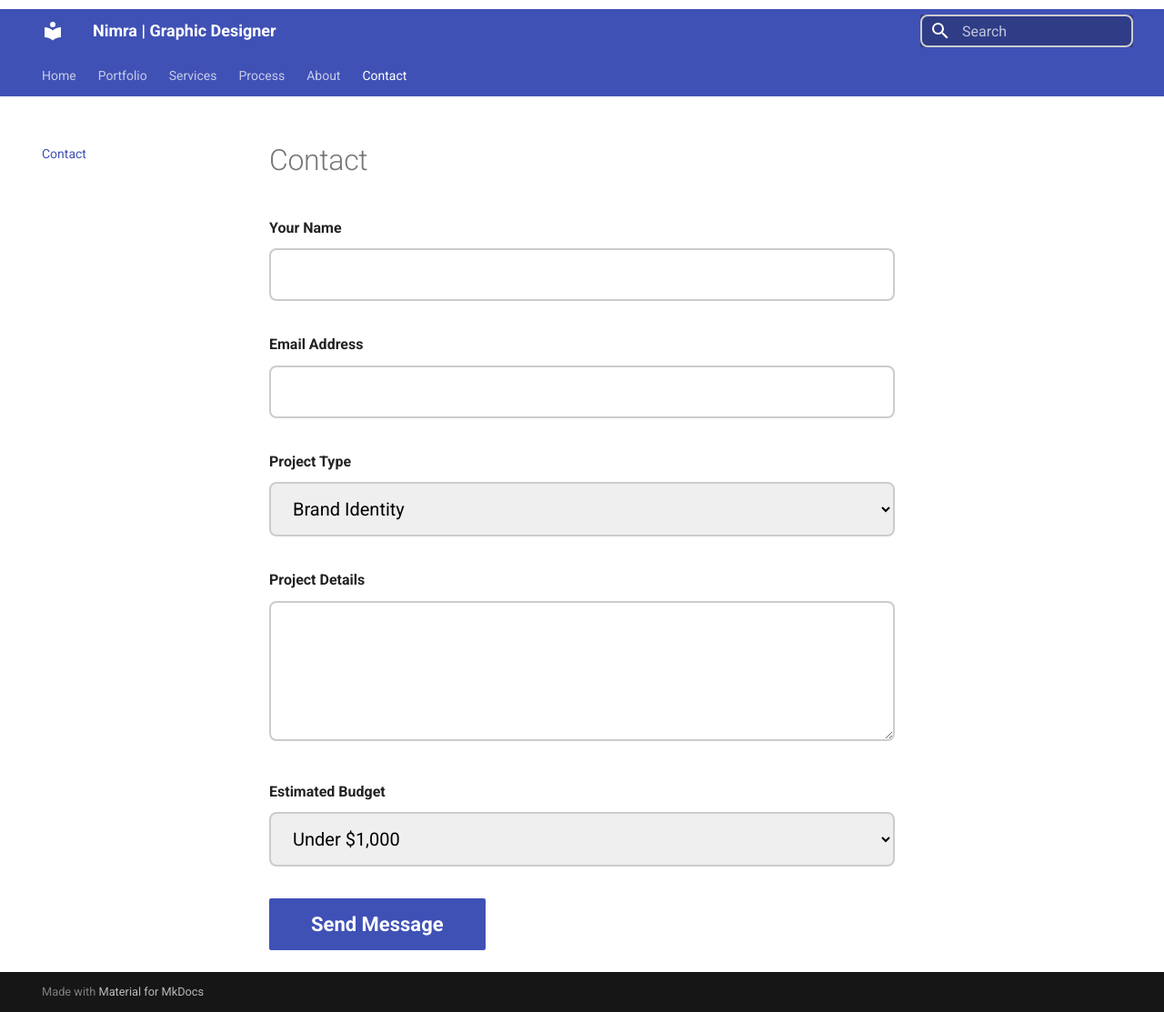
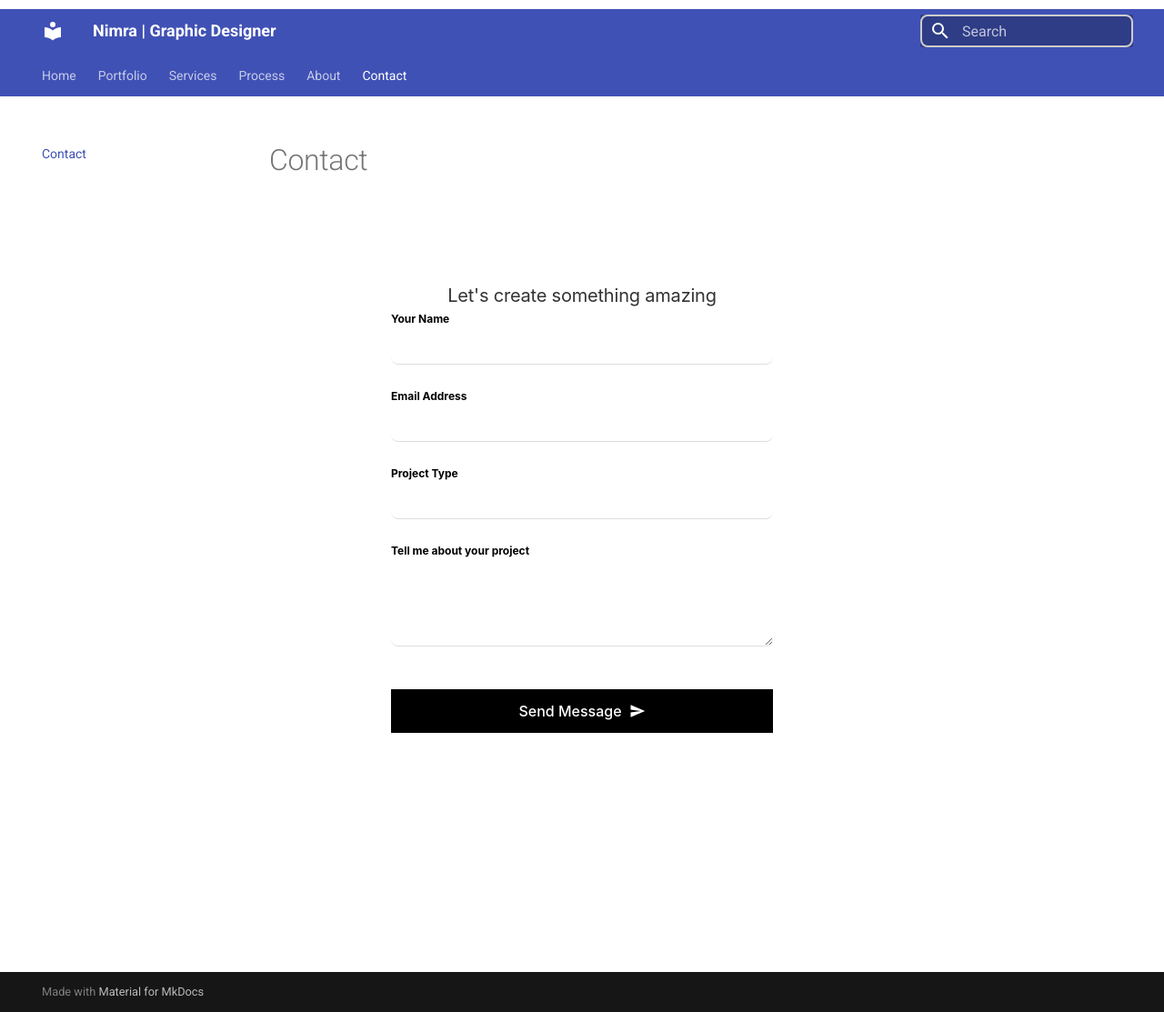
Before and after one commit to Haroon1056/graphic-portfolio, an MkDocs documentation site: the page built from docs/contact.md, in a window 1280 px wide and 1113 px high. Shown: the whole window at 91% size. Built offline with MkDocs 1.6.1 and Material for MkDocs 9.7.7, drawn with Linux system fonts in a browser that asks for light colours; some of the changed lines change nothing that is shown.

Commit message:
update portfolio

```diff
--- a/docs/assets/css/custom.css
+++ b/docs/assets/css/custom.css
@@ -87,7 +87,7 @@
 }
 
 .highlight {
-  color: #5921f5;
+  color: #ff5e57;
   font-weight: bold;
 }
 
--- a/docs/contact.md
+++ b/docs/contact.md
@@ -1,35 +1,162 @@
-<form action="https://formspree.io/f/xblovbqb" method="POST">
-  <input type="hidden" name="_subject" value="New submission from graphic portfolio contact form" />
-  <div class="form-group">
+<form action="https://formspree.io/f/mblyrwyp" method="POST" class="designer-form">
+  <h3 class="form-title">Let's create something amazing</h3>
+
+  <div class="input-group">
+    <input type="text" name="name" id="name" required>
     <label for="name">Your Name</label>
-    <input type="text" id="name" name="name" required>
+    <div class="underline"></div>
   </div>
-  <div class="form-group">
+
+  <div class="input-group">
+    <input type="email" name="email" id="email" required>
     <label for="email">Email Address</label>
-    <input type="email" id="email" name="email" required>
+    <div class="underline"></div>
   </div>
-  <div class="form-group">
-    <label for="project">Project Type</label>
-    <select id="project" name="project">
+
+  <div class="input-group">
+    <select name="project" id="project">
+      <option value=""></option>
       <option value="branding">Brand Identity</option>
       <option value="packaging">Packaging Design</option>
       <option value="print">Print Design</option>
-      <option value="web">Web Design</option>
-      <option value="other">Other</option>
     </select>
+    <label for="project">Project Type</label>
+    <div class="underline"></div>
   </div>
-  <div class="form-group">
-    <label for="message">Project Details</label>
-    <textarea id="message" name="message" rows="5" required></textarea>
+
+  <div class="input-group">
+    <textarea name="message" id="message" rows="3" required></textarea>
+    <label for="message">Tell me about your project</label>
+    <div class="underline"></div>
   </div>
-  <div class="form-group">
-    <label for="budget">Estimated Budget</label>
-    <select id="budget" name="budget">
-      <option value="under-1k">Under $1,000</option>
-      <option value="1k-3k">$1,000 - $3,000</option>
-      <option value="3k-5k">$3,000 - $5,000</option>
-      <option value="5k-plus">$5,000+</option>
-    </select>
-  </div>
-  <button type="submit" class="md-button md-button--primary">Send Message</button>
+
+  <button type="submit" class="submit-btn">
+    <span>Send Message</span>
+    <svg viewBox="0 0 24 24"><path d="M2.01 21L23 12 2.01 3 2 10l15 2-15 2z"/></svg>
+  </button>
 </form>
+
+<style>
+.designer-form {
+  max-width: 500px;
+  margin: 0 auto;
+  padding: 2rem;
+  font-family: 'Inter', -apple-system, sans-serif;
+  color: #333;
+}
+
+.form-title {
+  font-weight: 600;
+  font-size: 1.5rem;
+  margin-bottom: 2rem;
+  text-align: center;
+  letter-spacing: -0.5px;
+}
+
+.input-group {
+  position: relative;
+  margin-bottom: 2rem;
+}
+
+.input-group label {
+  position: absolute;
+  top: 12px;
+  left: 0;
+  transition: all 0.3s ease;
+  pointer-events: none;
+  color: #777;
+}
+
+.input-group input,
+.input-group textarea,
+.input-group select {
+  width: 100%;
+  padding: 12px 0;
+  border: none;
+  border-bottom: 1px solid #ddd;
+  background: transparent;
+  font-size: 16px;
+  transition: all 0.3s ease;
+}
+
+.input-group select {
+  appearance: none;
+  cursor: pointer;
+}
+
+.input-group textarea {
+  resize: vertical;
+  min-height: 100px;
+}
+
+.input-group input:focus,
+.input-group textarea:focus,
+.input-group select:focus {
+  outline: none;
+  border-bottom-color: #000;
+}
+
+.input-group input:focus + label,
+.input-group textarea:focus + label,
+.input-group select:focus + label,
+.input-group input:not(:placeholder-shown) + label,
+.input-group textarea:not(:placeholder-shown) + label,
+.input-group select:not([value=""]) + label {
+  top: -15px;
+  font-size: 12px;
+  color: #000;
+}
+
+.underline {
+  position: absolute;
+  bottom: 0;
+  left: 0;
+  width: 0;
+  height: 2px;
+  background: #000;
+  transition: width 0.3s ease;
+}
+
+.input-group input:focus ~ .underline,
+.input-group textarea:focus ~ .underline,
+.input-group select:focus ~ .underline {
+  width: 100%;
+}
+
+.submit-btn {
+  display: flex;
+  align-items: center;
+  justify-content: center;
+  gap: 8px;
+  width: 100%;
+  padding: 14px;
+  background: #000;
+  color: white;
+  border: none;
+  font-size: 16px;
+  font-weight: 500;
+  cursor: pointer;
+  transition: all 0.3s ease;
+}
+
+.submit-btn:hover {
+  background: #333;
+}
+
+.submit-btn svg {
+  width: 18px;
+  height: 18px;
+  fill: currentColor;
+  transition: transform 0.3s ease;
+}
+
+.submit-btn:hover svg {
+  transform: translateX(4px);
+}
+
+@media (max-width: 600px) {
+  .designer-form {
+    padding: 1rem;
+  }
+}
+</style>
```
Also changed, not shown: site/assets/css/custom.css, site/assets/css/grid.css, site/assets/css/lightbox.css, site/assets/js/lightbox.js.
